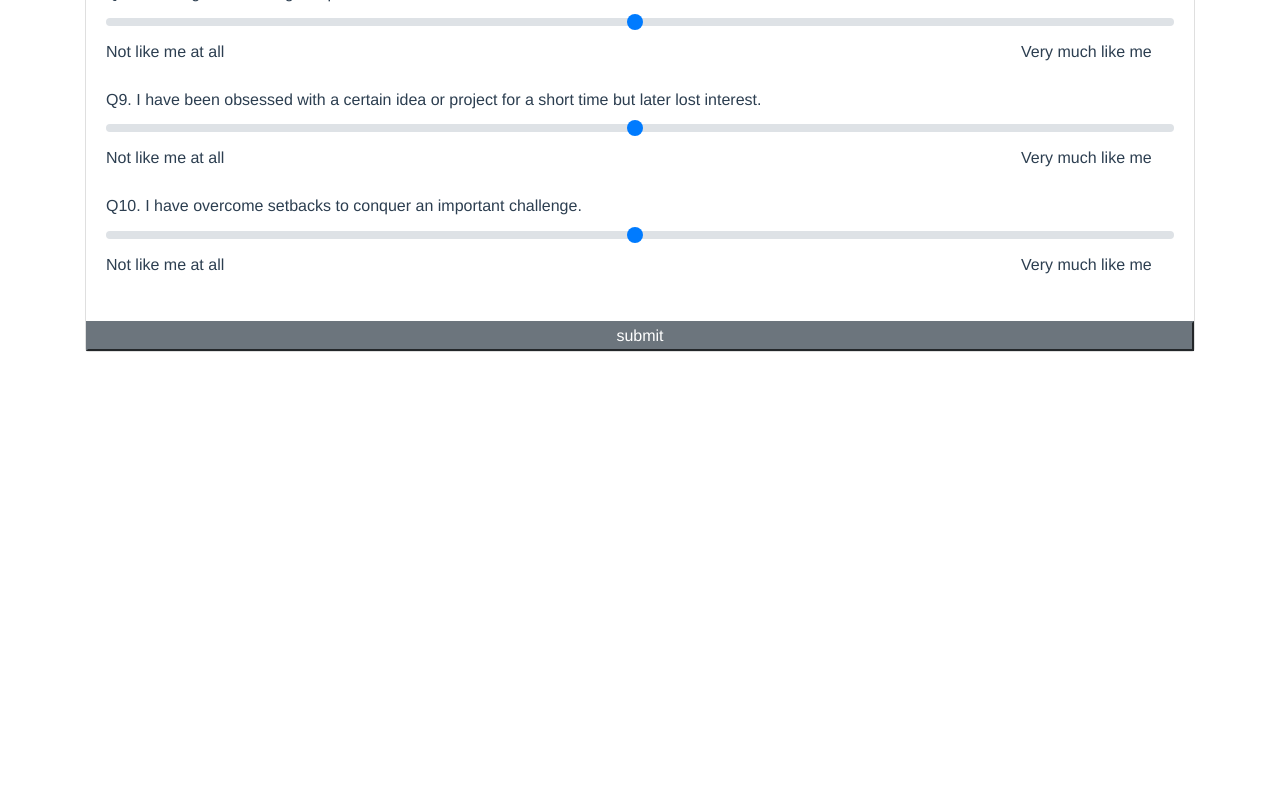
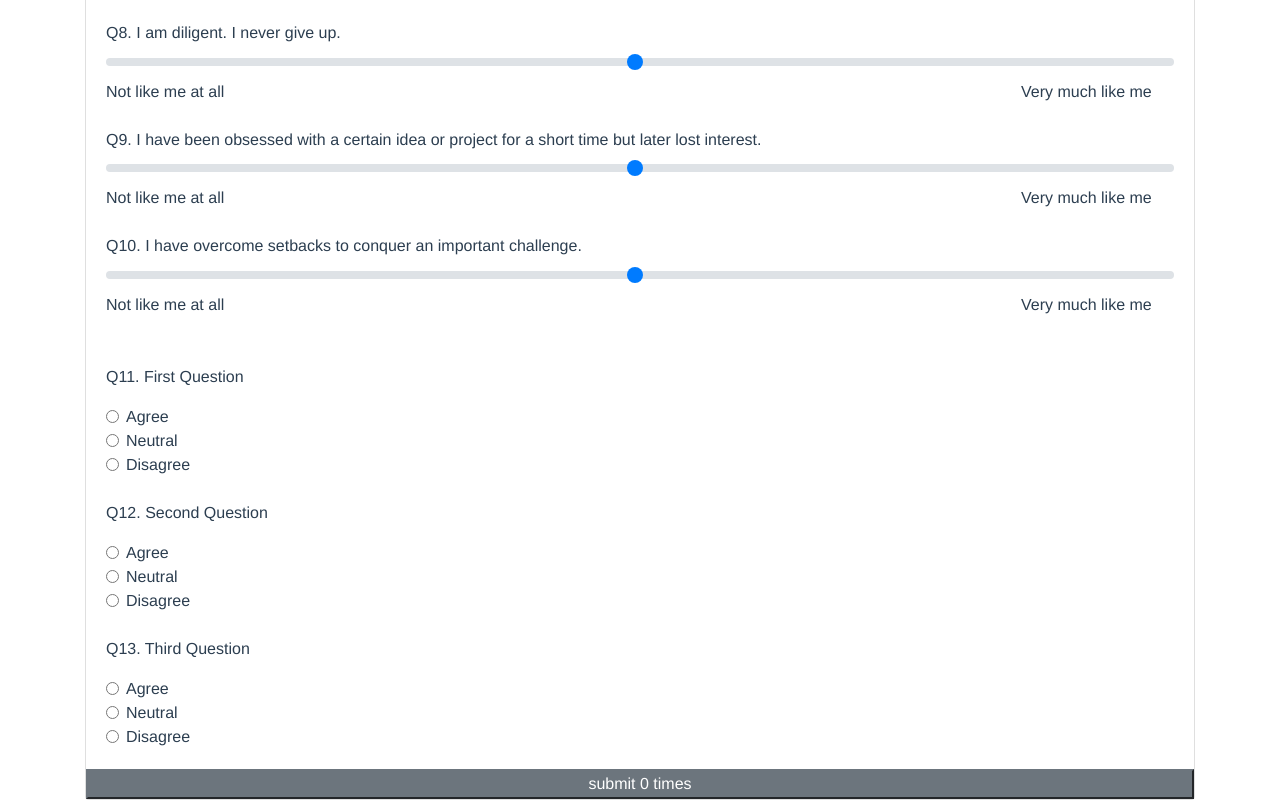
Before and after one commit to is322-1-2019/wk06-pailin, a Vue app: page / in a window 1280 px wide. Shown: the part 1617-2417 px from the top of the page. Before the commit the page ends 1969 px from the top, so only its background shows below. Built offline with nearby package versions, Linux system fonts and the light colour scheme.

Commit message:
Choice Question Completed

```diff
--- a/src/components/DemographicSection.vue
+++ b/src/components/DemographicSection.vue
@@ -63,6 +63,7 @@
       </div>
     </div>
   </form>
+  <p> {{ demoInfo }} </p>
 </div>
 </template>
 
--- a/src/components/MainPage.vue
+++ b/src/components/MainPage.vue
@@ -9,7 +9,7 @@
       </div>
       <demographic-section class="card-body"></demographic-section>
       <question-section class="card-body"></question-section>
-      <button class="btn-secondary">submit</button>
+      <button class="btn-secondary" v-on:click="submitted++">submit {{submitted}} times</button>
     </div>
   </div>
 </template>
@@ -21,6 +21,11 @@ export default {
   components: {
     DemographicSection,
     QuestionSection
+  },
+  data: function(){
+      return {
+          submitted: 0,
+      }
   }
 };
 </script>
--- a/src/components/QuestionSection.vue
+++ b/src/components/QuestionSection.vue
@@ -9,29 +9,128 @@
       v-bind:maxDegreeText="item.maxDegreeText"
       v-bind:scaleRange="item.scaleRange"
     ></likert-question>
+    <choice-question
+      v-for="item in choiceItems"
+      v-bind:key="item.id"
+      v-bind:questionNo="item.id+10"
+      v-bind:questionText="item.questionText"
+      v-bind:choice1="item.choice1"
+      v-bind:choice2="item.choice2"
+      v-bind:choice3="item.choice3"
+    ></choice-question>
   </div>
 </template>
 <script>
 import LikertQuestion from "./questionnaire/LikertQuestion.vue";
+import ChoiceQuestion from "./questionnaire/ChoiceQuestion.vue";
 export default {
   components: {
-    LikertQuestion
+    LikertQuestion,
+    ChoiceQuestion
   },
   data: function() {
     return {
       questionItems: [
-        {id: 1, questionText : "New ideas and projects sometimes distract me from previous ones.", minDegreeText : "Not like me at all", maxDegreeText : "Very much like me", scaleRange : "5"},
-        {id: 2, questionText : "Setbacks don’t discourage me. I don’t give up easily.", minDegreeText : "Not like me at all", maxDegreeText : "Very much like me", scaleRange : "5"},
-        {id: 3, questionText : "I often set a goal but later choose to pursue a different one.", minDegreeText : "Not like me at all", maxDegreeText : "Very much like me", scaleRange : "5"},
-        {id: 4, questionText : "I am a hard worker.", minDegreeText : "Not like me at all", maxDegreeText : "Very much like me", scaleRange : "5"},
-        {id: 5, questionText : "I have difficulty maintaining my focus on projects that take more than a few months to complete.", minDegreeText : "Not like me at all", maxDegreeText : "Very much like me", scaleRange : "5"},
-        {id: 6, questionText : "I finish whatever I begin.", minDegreeText : "Not like me at all", maxDegreeText : "Very much like me", scaleRange : "5"},
-        {id: 7, questionText : "My interests change from year to year.", minDegreeText : "Not like me at all", maxDegreeText : "Very much like me", scaleRange : "5"},
-        {id: 8, questionText : "I am diligent. I never give up.", minDegreeText : "Not like me at all", maxDegreeText : "Very much like me", scaleRange : "5"},
-        {id: 9, questionText : "I have been obsessed with a certain idea or project for a short time but later lost interest.", minDegreeText : "Not like me at all", maxDegreeText : "Very much like me", scaleRange : "5"},
-        {id: 10, questionText : "I have overcome setbacks to conquer an important challenge.", minDegreeText : "Not like me at all", maxDegreeText : "Very much like me", scaleRange : "5"},
+        {
+          id: 1,
+          questionText:
+            "New ideas and projects sometimes distract me from previous ones.",
+          minDegreeText: "Not like me at all",
+          maxDegreeText: "Very much like me",
+          scaleRange: "5"
+        },
+        {
+          id: 2,
+          questionText: "Setbacks don’t discourage me. I don’t give up easily.",
+          minDegreeText: "Not like me at all",
+          maxDegreeText: "Very much like me",
+          scaleRange: "5"
+        },
+        {
+          id: 3,
+          questionText:
+            "I often set a goal but later choose to pursue a different one.",
+          minDegreeText: "Not like me at all",
+          maxDegreeText: "Very much like me",
+          scaleRange: "5"
+        },
+        {
+          id: 4,
+          questionText: "I am a hard worker.",
+          minDegreeText: "Not like me at all",
+          maxDegreeText: "Very much like me",
+          scaleRange: "5"
+        },
+        {
+          id: 5,
+          questionText:
+            "I have difficulty maintaining my focus on projects that take more than a few months to complete.",
+          minDegreeText: "Not like me at all",
+          maxDegreeText: "Very much like me",
+          scaleRange: "5"
+        },
+        {
+          id: 6,
+          questionText: "I finish whatever I begin.",
+          minDegreeText: "Not like me at all",
+          maxDegreeText: "Very much like me",
+          scaleRange: "5"
+        },
+        {
+          id: 7,
+          questionText: "My interests change from year to year.",
+          minDegreeText: "Not like me at all",
+          maxDegreeText: "Very much like me",
+          scaleRange: "5"
+        },
+        {
+          id: 8,
+          questionText: "I am diligent. I never give up.",
+          minDegreeText: "Not like me at all",
+          maxDegreeText: "Very much like me",
+          scaleRange: "5"
+        },
+        {
+          id: 9,
+          questionText:
+            "I have been obsessed with a certain idea or project for a short time but later lost interest.",
+          minDegreeText: "Not like me at all",
+          maxDegreeText: "Very much like me",
+          scaleRange: "5"
+        },
+        {
+          id: 10,
+          questionText:
+            "I have overcome setbacks to conquer an important challenge.",
+          minDegreeText: "Not like me at all",
+          maxDegreeText: "Very much like me",
+          scaleRange: "5"
+        }
+      ],
+      choiceItems: [
+        {
+          id: 1,
+          questionText: "First Question",
+          choice1: "Agree",
+          choice2: "Neutral",
+          choice3: "Disagree"
+        },
+        {
+          id: 2,
+          questionText: "Second Question",
+          choice1: "Agree",
+          choice2: "Neutral",
+          choice3: "Disagree"
+        },
+        {
+          id: 3,
+          questionText: "Third Question",
+          choice1: "Agree",
+          choice2: "Neutral",
+          choice3: "Disagree"
+        }
       ]
     };
   }
-}
+};
 </script>
--- /dev/null
+++ b/src/components/questionnaire/ChoiceQuestion.vue
@@ -0,0 +1,38 @@
+<template>
+  <div>
+    <br>
+    <p>Q{{questionNo}}. {{questionText}}</p>
+    <div class="form-check">
+      <label class="form-check-label">
+        <input type="radio" class="form-check-input" name="optradio" />{{choice1}}
+      </label>
+    </div>
+    <div class="form-check">
+      <label class="form-check-label">
+        <input type="radio" class="form-check-input" name="optradio" />{{choice2}}
+      </label>
+    </div>
+    <div class="form-check disabled">
+      <label class="form-check-label">
+        <input type="radio" class="form-check-input" name="optradio" />{{choice3}}
+      </label>
+    </div>
+  </div>
+</template>
+
+<script>
+export default {
+  props: [
+    "questionNo",
+    "questionText",
+    "choice1",
+    "choice2",
+    "choice3"
+  ],
+  data: function() {
+    return {
+      degree: 1
+    };
+  }
+};
+</script>>
```
